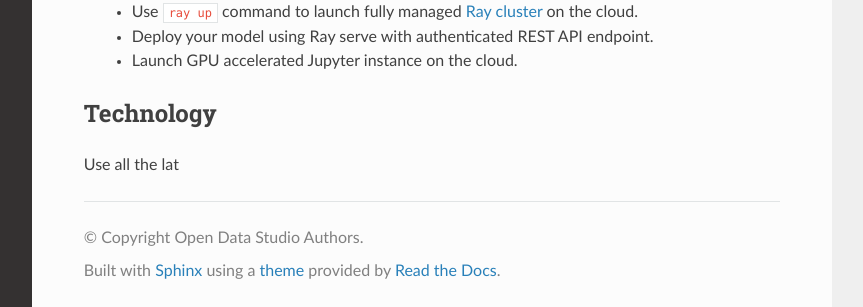
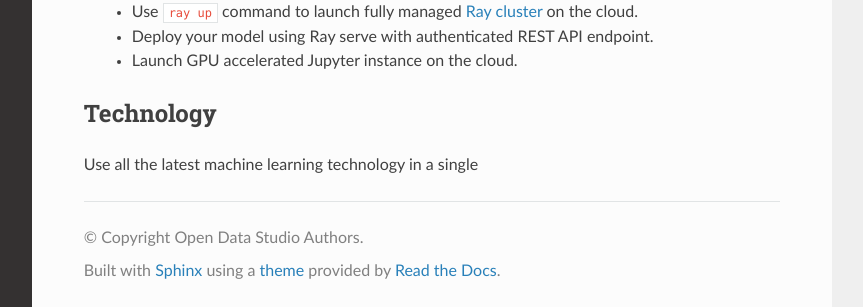
Before and after one commit to Forethoughts/forethoughts-datastudio, a Sphinx documentation site: the page built from docs/index.rst, in a window 1280 px wide and 900 px high, scrolled down 941 px, cut to the strip 593-900 px from the top of the window. Shown: the whole strip, without its empty margins (268-1131 px from the left). Built offline with Sphinx 7.4.7 and the Read the Docs theme 2.0.0, drawn with Linux system fonts in a browser that asks for light colours.

Commit message:
- fix build

```diff
--- a/docs/index.rst
+++ b/docs/index.rst
@@ -41,4 +41,4 @@ Use cases
 Technology
 ------------
 
-Use all the lat
+Use all the latest machine learning technology in a single
```
